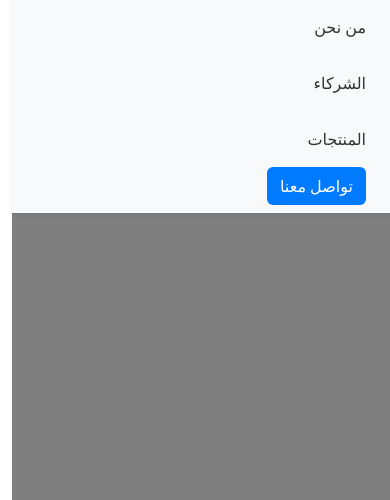
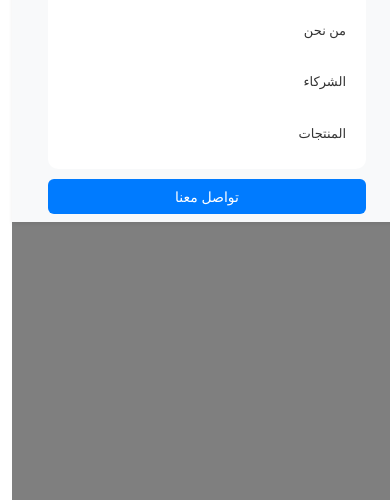
Before and after one commit to minaramsis19/AL-ASHRY-GROUP, a plain HTML site: page index.html in a window 390 px wide. Both pictures are taken after a click on the button "Toggle navigation". Shown: the part 137-637 px from the top of the page. Drawn offline with nearby package versions, Linux system fonts and the light colour scheme.

Commit message:
Update style.css

```diff
--- a/css/style.css
+++ b/css/style.css
@@ -1,19 +1,29 @@
+/* الألوان الأساسية */
+:root {
+    --primary-color: #007bff;
+    --primary-hover: #0056b3;
+    --text-color: #333;
+}
+
+/* شعار الموقع */
 .navbar-brand img {
     height: 50px;
 }
 
+/* روابط النافبار */
 .nav-link {
     font-weight: 500;
-    color: #333 !important;
+    color: var(--text-color) !important;
     transition: 0.3s;
 }
 
 .nav-link:hover {
-    color: #007bff !important;
+    color: var(--primary-color) !important;
 }
 
+/* الرابط النشط */
 .nav-link.active {
-    color: #007bff !important;
+    color: var(--primary-color) !important;
     font-weight: 600;
     position: relative;
 }
@@ -25,71 +35,82 @@
     right: 0;
     width: 100%;
     height: 2px;
-    background-color: #007bff;
+    background-color: var(--primary-color);
 }
 
+/* زر التواصل */
 .btn-contact {
-    background-color: #007bff;
+    background-color: var(--primary-color);
     color: white;
+    transition: background-color 0.3s ease, transform 0.3s ease;
 }
 
 .btn-contact:hover {
-    background-color: #0056b3;
+    background-color: var(--primary-hover);
+    transform: scale(1.05);
 }
 
-/* Shadow when scrolling */
+/* تأثير الظل عند التمرير */
 .navbar-scroll-shadow {
     box-shadow: 0 4px 10px rgba(0, 0, 0, 0.15);
     transition: box-shadow 0.3s ease-in-out;
 }
 
+/* دعم اللغة العربية */
 .text-rtl {
     direction: rtl;
     text-align: right;
 }
 
-
-/* تأثير زر التواصل */
-.btn-contact {
-    transition: background-color 0.3s ease, transform 0.3s ease;
-}
-
-.btn-contact:hover {
-    background-color: #0056b3;
-    transform: scale(1.05);
-}
-
-/* لمتصفحات WebKit (Chrome, Safari, Edge) */
+/* تخصيص شريط التمرير للمتصفحات الحديثة */
 ::-webkit-scrollbar {
-    width: 12px; /* عرض الشريط */
+    width: 12px;
 }
 
 ::-webkit-scrollbar-track {
-    background: #f1f1f1; /* لون خلفية المسار */
+    background: #f1f1f1;
 }
 
 ::-webkit-scrollbar-thumb {
-    background-color: #007bff; /* اللون الأزرق */
-    border-radius: 6px; /* انحناء الحواف */
-    border: 3px solid #f1f1f1; /* فراغ حول المقطم */
+    background-color: var(--primary-color);
+    border-radius: 6px;
+    border: 3px solid #f1f1f1;
 }
 
-@keyframes slideDownFade {
-    0% {
-        opacity: 0;
-        transform: translateY(-40px);
+/* تجاوب شريط التنقل على الشاشات الصغيرة */
+@media (max-width: 768px) {
+    .navbar-brand img {
+        height: 40px;
     }
-    100% {
-        opacity: 1;
-        transform: translateY(0);
+
+    .nav-link {
+        font-size: 14px;
+        padding: 8px 10px;
+    }
+
+    .btn-contact {
+        width: 100%;
+        margin-top: 10px;
+    }
+
+    .navbar-collapse {
+        background-color: white;
+        padding: 10px;
+        border-radius: 10px;
+    }
+
+    .nav-link.active::after {
+        bottom: 0;
     }
 }
 
-.animate-slideDown {
-    opacity: 0;
-  animation: slideDownFade 2s ease forwards; /* مدة الانميشن 2.5 ثانية */
+/* تحسين إضافي على الشاشات الصغيرة جدًا */
+@media (max-width: 480px) {
+    .nav-link {
+        font-size: 13px;
+    }
+
+    .btn-contact {
+        font-size: 14px;
+    }
 }
-
-.animate-slideDown-delay {
-  animation-delay: 0.5s; /* تأخير أكبر */
-}
```
